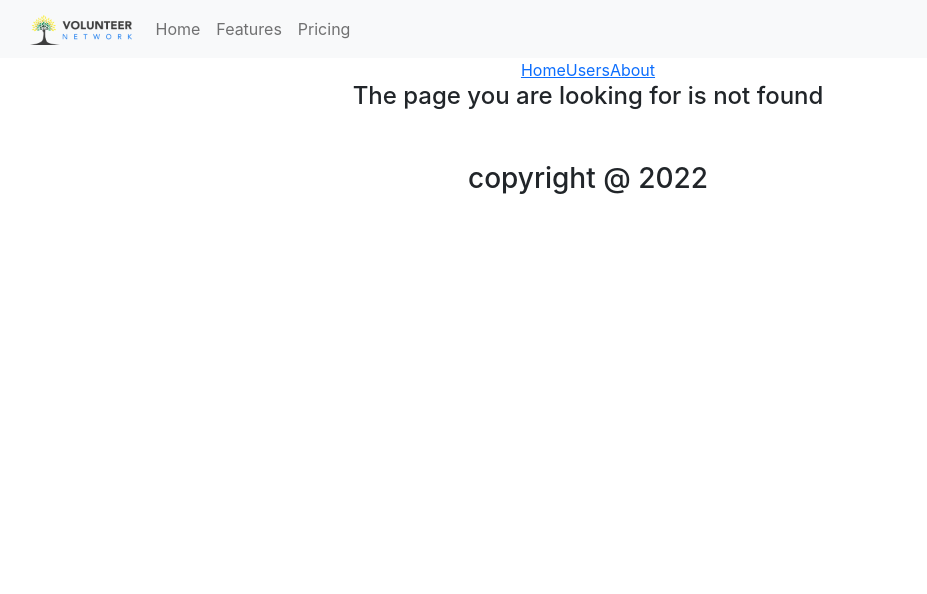
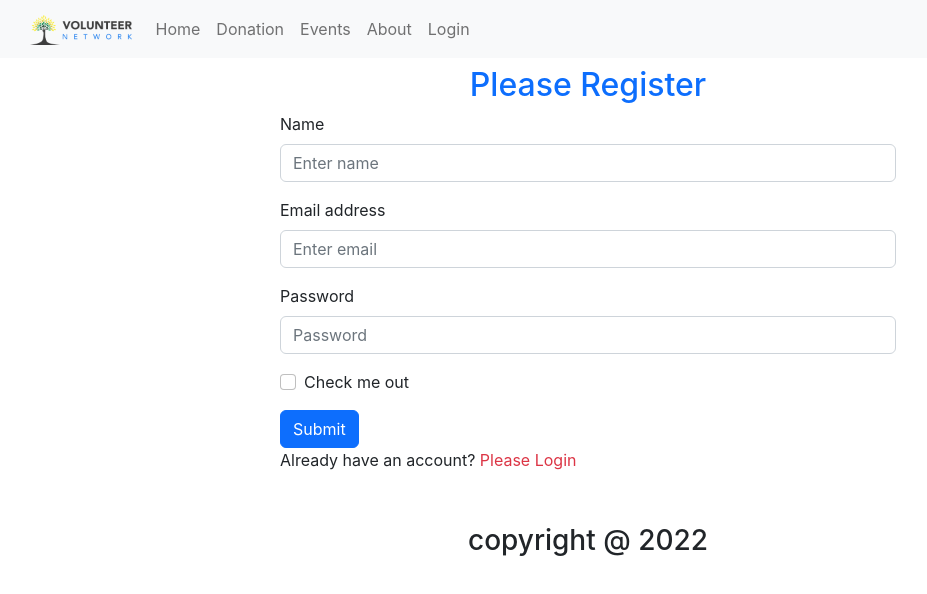
Before and after one commit to SifatNiloy/volunteer-network-client, a React (Create React App) app: page /register in a window 1280 px wide. Before the commit this address had no page. Shown: the top 594 px of the page, without its empty margins (52-979 px from the left). Built offline with nearby package versions, Linux system fonts and the light colour scheme.

Commit message:
login and register form created

```diff
--- a/package.json
+++ b/package.json
@@ -7,6 +7,7 @@
     "@testing-library/react": "^13.4.0",
     "@testing-library/user-event": "^13.5.0",
     "bootstrap": "^5.2.2",
+    "firebase": "^9.12.1",
     "react": "^18.2.0",
     "react-bootstrap": "^2.5.0",
     "react-dom": "^18.2.0",
--- a/src/App.css
+++ b/src/App.css
@@ -1,6 +1,6 @@
-.App {
+/* .App {
   text-align: center;
-}
+} */
 
 .App-logo {
   height: 40vmin;
@@ -32,6 +32,7 @@
   from {
     transform: rotate(0deg);
   }
+
   to {
     transform: rotate(360deg);
   }
--- a/src/App.js
+++ b/src/App.js
@@ -1,4 +1,4 @@
-import logo from './logo.svg';
+
 import './App.css';
 import { Route, Routes } from 'react-router-dom';
 import About from './Pages/About/About';
@@ -8,6 +8,9 @@ import Users from './Pages/Users/Users';
 import Services from './Pages/Home/Services/Services';
 import Home from './Pages/Home/Home/Home';
 import Footer from './Pages/Shared/Footer/Footer';
+import ServiceDetail from './Pages/Home/ServiceDetail/ServiceDetail';
+import Login from './Pages/Login/Login/Login';
+import Register from './Pages/Login/Register/Register';
 
 function App() {
   return (
@@ -19,6 +22,9 @@ function App() {
         <Route path='/about' element={<About></About>}></Route>
         <Route path='/users' element={<Users></Users>}></Route>
         <Route path='/services' element={<Services></Services>}></Route>
+        <Route path='/service/:serviceId' element={<ServiceDetail></ServiceDetail>}></Route>
+        <Route path='/login' element={<Login></Login>}></Route>
+        <Route path='/register' element={<Register></Register>}></Route>
         <Route path='*' element={<NotFound></NotFound>}></Route>
       </Routes>
       <Footer />
--- a/src/Pages/Home/Service/Service.css
+++ b/src/Pages/Home/Service/Service.css
@@ -1,6 +1,10 @@
-.service {
+/* .service {
     text-align: center;
     border: 1px solid lightgray;
     border-radius: 20px;
     padding-bottom: 10px;
+} */
+
+.service p:hover {
+    cursor: pointer;
 }
--- a/src/Pages/Home/Service/Service.js
+++ b/src/Pages/Home/Service/Service.js
@@ -1,13 +1,18 @@
 import React from 'react';
+import { useNavigate } from 'react-router-dom';
 import './Service.css'
 const Service = ({ service }) => {
-    const { name, img } = service;
+    const navigate = useNavigate();
+    const navigateToServiceDetail = id => {
+        navigate(`/service/${id}`);
+    }
+    const { id, name, img } = service;
     return (
-        <div className='g-5 col-sm-12 col-md-6 col-lg-4'>
-            <div className="card " style={{ width: "23rem" }}>
+        <div className='g-5 col-sm-12 col-md-6 col-lg-4 service'>
+            <div className="card " style={{ width: "20rem" }}>
                 <img src={img} className="card-img-top" alt="..." />
                 <div className="card-body">
-                    <p className="card-text">{name}</p>
+                    <p onClick={() => navigateToServiceDetail(id)} className="card-text">{name}</p>
                 </div>
             </div>
         </div>
--- /dev/null
+++ b/src/Pages/Home/ServiceDetail/ServiceDetail.js
@@ -0,0 +1,13 @@
+import React from 'react';
+import { useParams } from 'react-router-dom';
+
+const ServiceDetail = () => {
+    const { serviceId } = useParams();
+    return (
+        <div>
+            <h2>this is service details</h2>
+        </div>
+    );
+};
+
+export default ServiceDetail;
--- /dev/null
+++ b/src/Pages/Login/Login/Login.js
@@ -0,0 +1,47 @@
+import React, { useRef } from 'react';
+import { Button, Form } from 'react-bootstrap';
+import { Link, useNavigate } from 'react-router-dom';
+
+
+const Login = () => {
+    const emailRef = useRef('');
+    const passwordRef = useRef('');
+    const navigate = useNavigate();
+    const handleSubmit = event => {
+        event.preventDefault();
+        const email = emailRef.current.value;
+        const password = passwordRef.current.value;
+        console.log(email, password)
+    }
+    const navigateRegister = event => {
+        navigate('/register');
+    }
+    return (
+        <div className='container w-50 mx-auto'>
+            <h2 className='text-primary text-center mt-2'>Please Login</h2>
+            <Form onSubmit={handleSubmit}>
+                <Form.Group className="mb-3" controlId="formBasicEmail">
+                    <Form.Label>Email address</Form.Label>
+                    <Form.Control ref={emailRef} type="email" placeholder="Enter email" required />
+                    <Form.Text className="text-muted">
+                        We'll never share your email with anyone else.
+                    </Form.Text>
+                </Form.Group>
+
+                <Form.Group className="mb-3" controlId="formBasicPassword">
+                    <Form.Label>Password</Form.Label>
+                    <Form.Control ref={passwordRef} type="password" placeholder="Password" required />
+                </Form.Group>
+                <Form.Group className="mb-3" controlId="formBasicCheckbox">
+                    <Form.Check type="checkbox" label="Check me out" />
+                </Form.Group>
+                <Button variant="primary" type="submit">
+                    Submit
+                </Button>
+            </Form>
+            <p>New to volunteer network? <Link to='/register' className='text-danger pe-auto text-decoration-none' onClick={navigateRegister}>Please Register</Link></p>
+        </div>
+    );
+};
+
+export default Login;
--- /dev/null
+++ b/src/Pages/Login/Register/Register.js
@@ -0,0 +1,51 @@
+import React, { useRef } from 'react';
+import { Button, Form } from 'react-bootstrap';
+import { Link, useNavigate } from 'react-router-dom';
+
+const Register = () => {
+    const nameRef = useRef('');
+    const emailRef = useRef('');
+    const passwordRef = useRef('');
+    const navigate = useNavigate();
+    const navigateLogin = event => {
+        navigate('/login');
+    }
+    const handleSubmit = event => {
+        event.preventDefault();
+        const name = nameRef.current.value;
+        const email = emailRef.current.value;
+        const password = passwordRef.current.value;
+        console.log(name, email, password);
+    }
+    return (
+        <div className='container w-50 mx-auto'>
+            <h2 className='text-primary text-center mt-2'>Please Register</h2>
+            <Form onSubmit={handleSubmit}>
+                <Form.Group className="mb-3" controlId="formBasicName">
+                    <Form.Label>Name</Form.Label>
+                    <Form.Control ref={nameRef} type="text" placeholder="Enter name" required />
+
+                </Form.Group>
+                <Form.Group className="mb-3" controlId="formBasicEmail">
+                    <Form.Label>Email address</Form.Label>
+                    <Form.Control ref={emailRef} type="email" placeholder="Enter email" required />
+
+                </Form.Group>
+
+                <Form.Group className="mb-3" controlId="formBasicPassword">
+                    <Form.Label>Password</Form.Label>
+                    <Form.Control ref={passwordRef} type="password" placeholder="Password" required />
+                </Form.Group>
+                <Form.Group className="mb-3" controlId="formBasicCheckbox">
+                    <Form.Check type="checkbox" label="Check me out" />
+                </Form.Group>
+                <Button variant="primary" type="submit">
+                    Submit
+                </Button>
+            </Form>
+            <p>Already have an account? <Link to='/login' className='text-danger pe-auto text-decoration-none' onClick={navigateLogin}>Please Login</Link></p>
+        </div>
+    );
+};
+
+export default Register;
--- a/src/Pages/NotFound/NotFound.js
+++ b/src/Pages/NotFound/NotFound.js
@@ -1,9 +1,10 @@
 import React from 'react';
-
+import sleeping from '../../images/sleeping.png'
 const NotFound = () => {
     return (
         <div>
             <h4>The page you are looking for is not found</h4>
+            <img className='w-25' src={sleeping} alt="" />
         </div>
     );
 };
--- a/src/Pages/Shared/Header/Header.js
+++ b/src/Pages/Shared/Header/Header.js
@@ -6,22 +6,21 @@ const Header = () => {
     return (
         <div>
             <nav>
-                <Navbar bg="light" variant="light">
+                <Navbar sticky='top' bg="light" variant="light">
                     <Container>
-                        <Navbar.Brand href="#home">
+                        <Navbar.Brand as={Link} to="/">
                             <img src={logo} height="30" alt="" />
                         </Navbar.Brand>
                         <Nav className="me-auto">
                             <Nav.Link href="#home">Home</Nav.Link>
-                            <Nav.Link href="#features">Features</Nav.Link>
-                            <Nav.Link href="#pricing">Pricing</Nav.Link>
+                            <Nav.Link as={Link} to="/donation">Donation</Nav.Link>
+                            <Nav.Link as={Link} to="/events">Events</Nav.Link>
+                            <Nav.Link as={Link} to="/about">About</Nav.Link>
+                            <Nav.Link as={Link} to="/login">Login</Nav.Link>
                         </Nav>
                     </Container>
                 </Navbar>
-                <Link to='/'>Home</Link>
-                <Link to='/users'>Users</Link>
-                <Link to='/about'>About</Link>
-                {/* <Link to='/services'>Services</Link> */}
+
             </nav>
         </div>
     );
```
Also changed, not shown: public/services.json (+45 -10 lines), src/images/sleeping.png (added), 1 other file (tests, documents, lock files or other folders).
